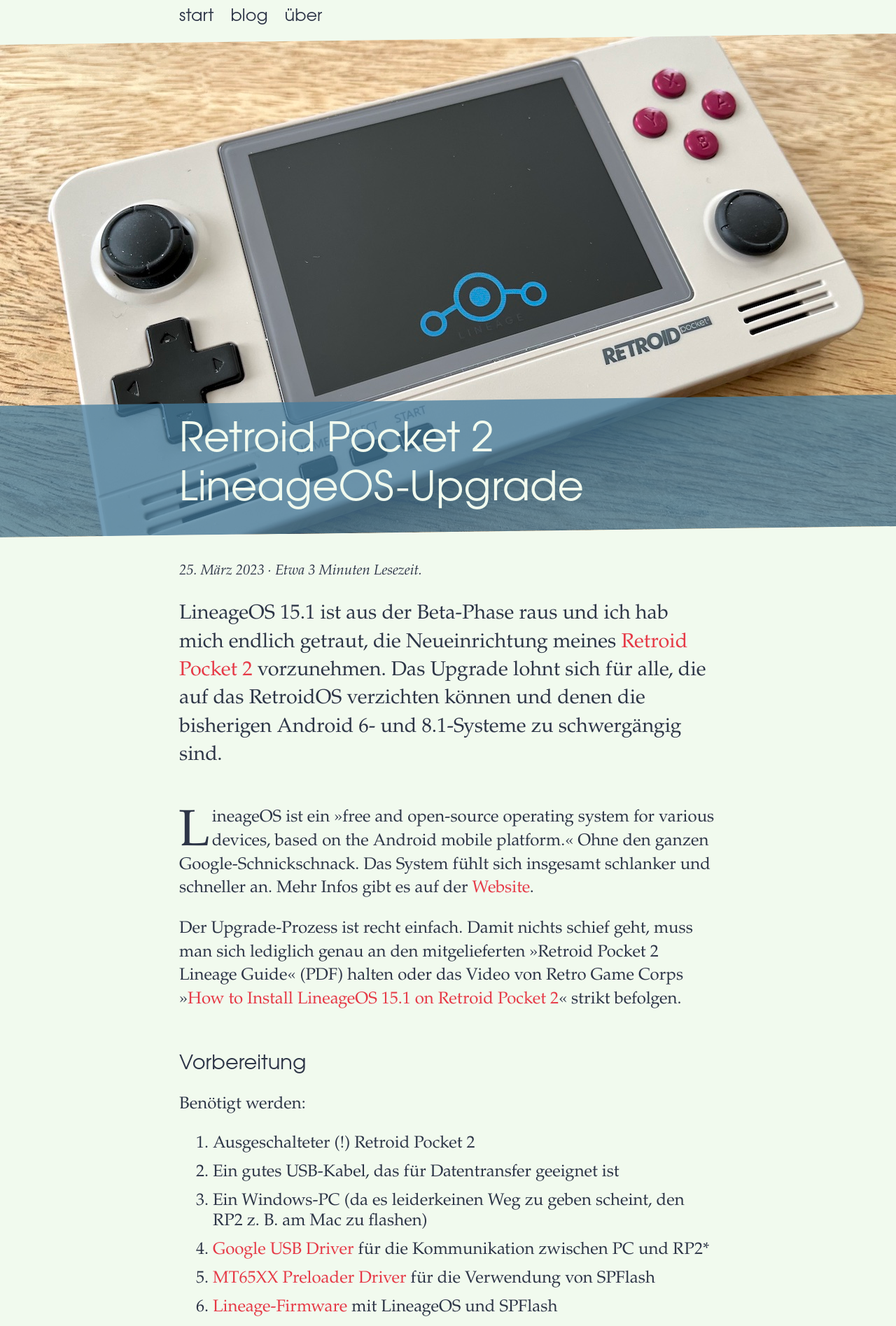
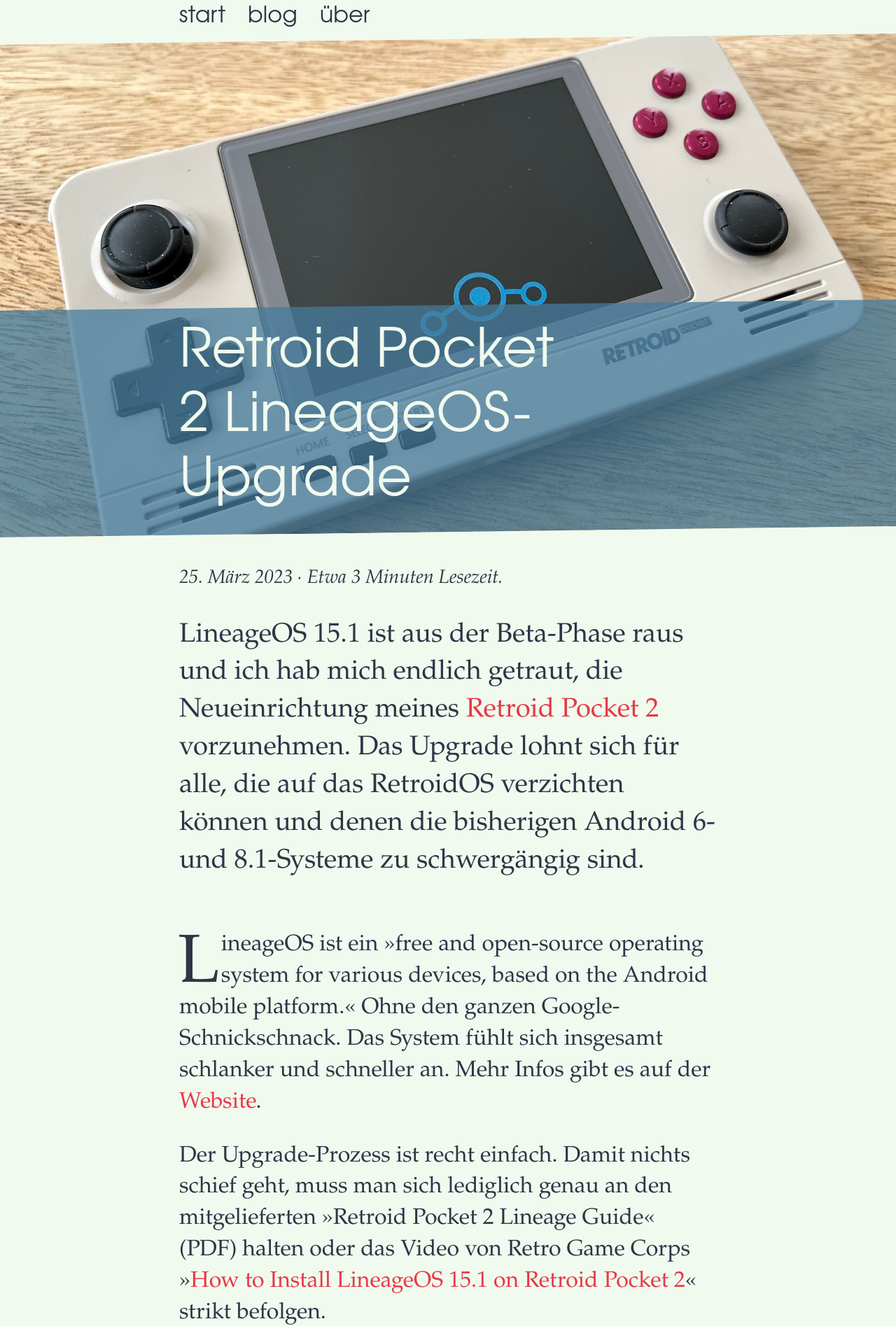
Before and after one commit to marc2o/marc2o.github.io, a Jekyll site: the page built from _posts/2023-03-25-Retroid-Pocket-2-LineageOS-Upgrade.md, in a window 1280 px wide. Shown: the top 1895 px of the page at 70% size. Built offline with Jekyll 4.4.1, drawn with Linux system fonts in a browser that asks for light colours.

Commit message:
Update article.css

```diff
--- a/assets/css/article.css
+++ b/assets/css/article.css
@@ -24,7 +24,7 @@
 }
 
 strong {
-  font-weight: 600;
+  font-weight: 800;
 }
 
 article {
@@ -56,7 +56,7 @@
 }
 
 body {
-	font-size: clamp(1.2rem, 4vw, 1.5rem);
+	font-size: clamp(1.2rem, 4vw, 2rem);
 	color: var(--text-color);
 	background-color: var(--back-color);
 	overflow-x: hidden;
```
